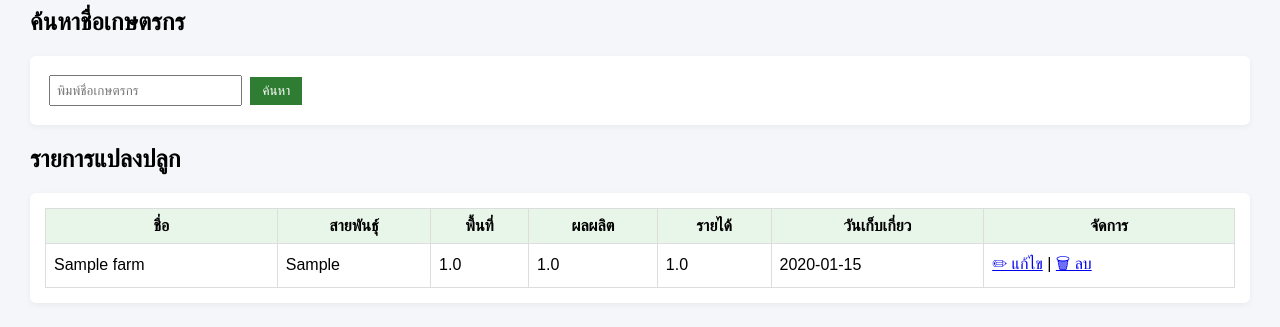
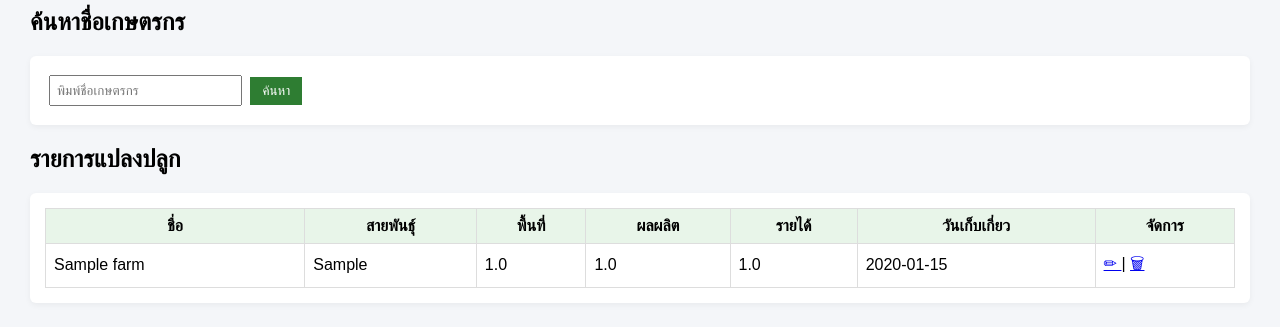
Before and after one commit to hartgg/farm-system, a FastAPI app: page / in a window 1280 px wide. Shown: the part 235-562 px from the top of the page. Run offline with FastAPI, Linux system fonts and the light colour scheme; tables that the repository leaves empty hold one stand-in row (values such as "Sample post").

Commit message:
success1

```diff
--- a/templates/index.html
+++ b/templates/index.html
@@ -59,8 +59,8 @@
         <td>{{ farm.expected_income }}</td>
         <td>{{ farm.harvest_date }}</td>
         <td>
-            <a href="/edit/{{ farm.id }}">✏ แก้ไข</a> |
-            <a href="/delete/{{ farm.id }}" onclick="return confirm('ลบข้อมูลนี้?')">🗑 ลบ</a>
+            <a href="/edit/{{ farm.id }}">✏ </a> |
+            <a href="/delete/{{ farm.id }}" onclick="return confirm('ลบข้อมูลนี้?')">🗑 </a>
         </td>
     </tr>
     {% endfor %}
```
